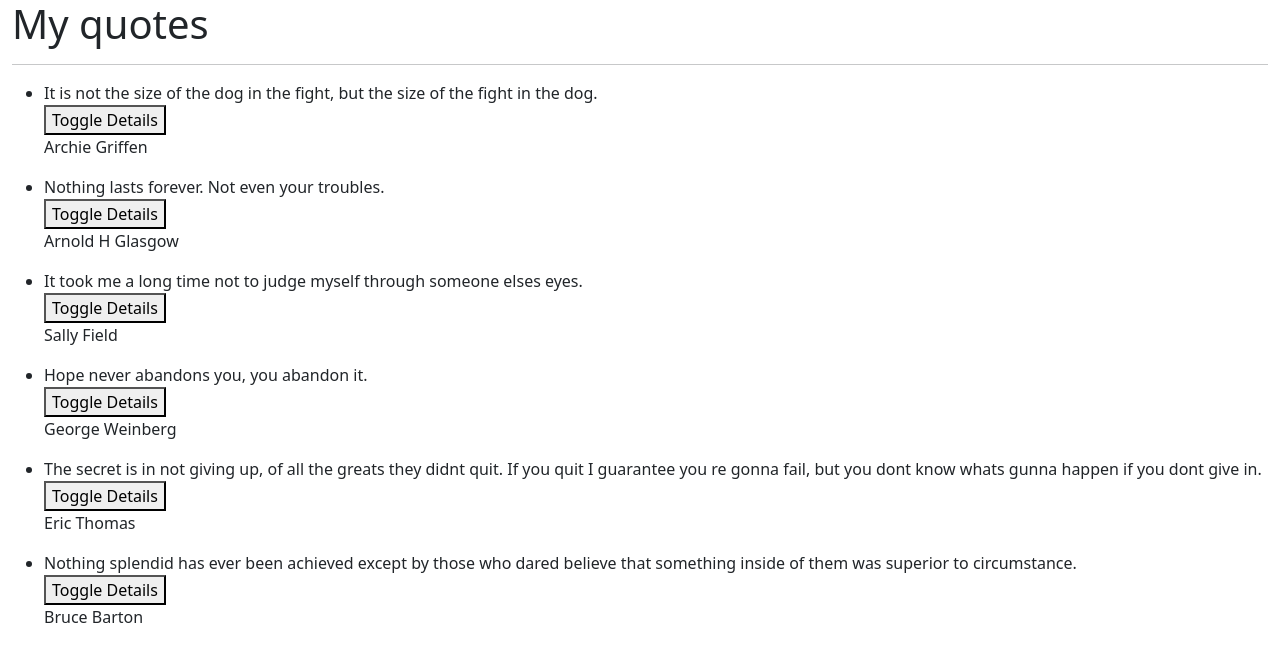
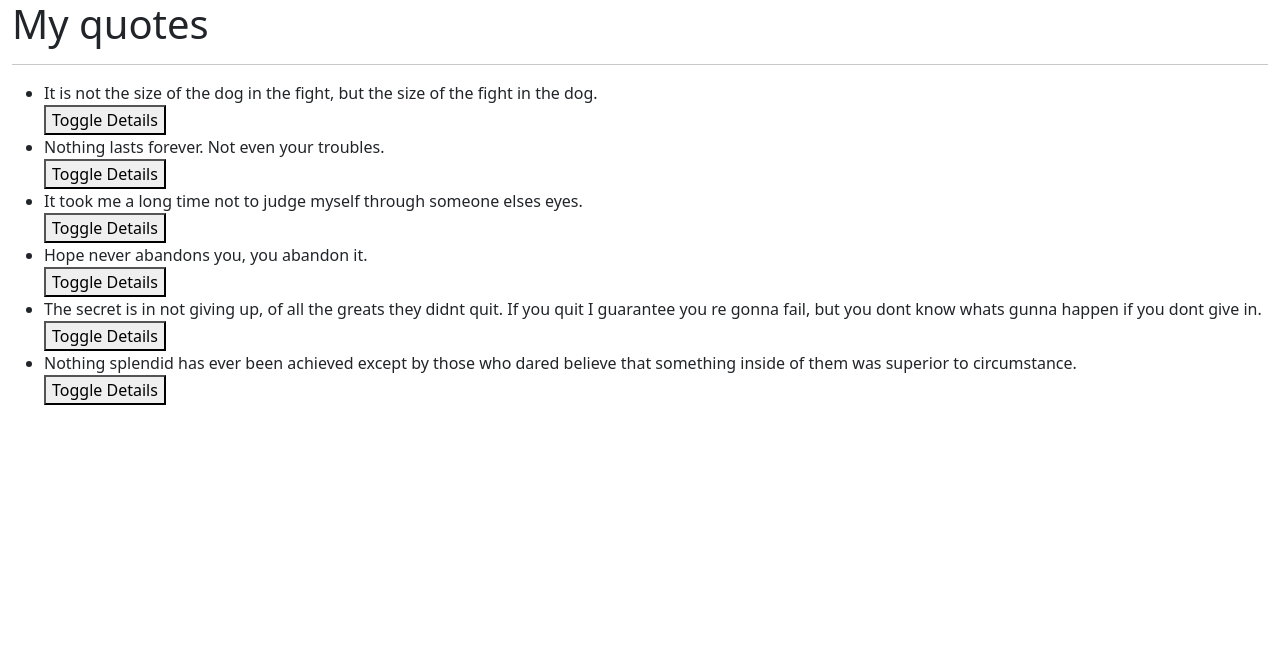
Before and after one commit to DeveloperOwala/Angular-week-one, an Angular app in the folder quote/: page / in a window 1280 px wide. Shown: the top 662 px of the page. Built offline with nearby package versions, Linux system fonts and the light colour scheme.

Commit message:
adding submit function

```diff
--- a/quote/src/app/quote/quote.component.html
+++ b/quote/src/app/quote/quote.component.html
@@ -6,7 +6,7 @@
   <div *ngFor='let quote of quotes;let i = index'>
     <li>{{quote.name}}</li>
     <button (click)='toggleDetails(i)'>Toggle Details</button>
-    <app-quote-detail *ngIf='quote.publisher' [quote]='quote' (isComplete) = 'completeQuote($event,i)'></app-quote-detail>
+    <app-quote-detail *ngIf='quote.showPublisher' [quote]='quote' (isComplete) = 'completeQuote($event,i)'></app-quote-detail>
 
 </div>
 </ul>
```
